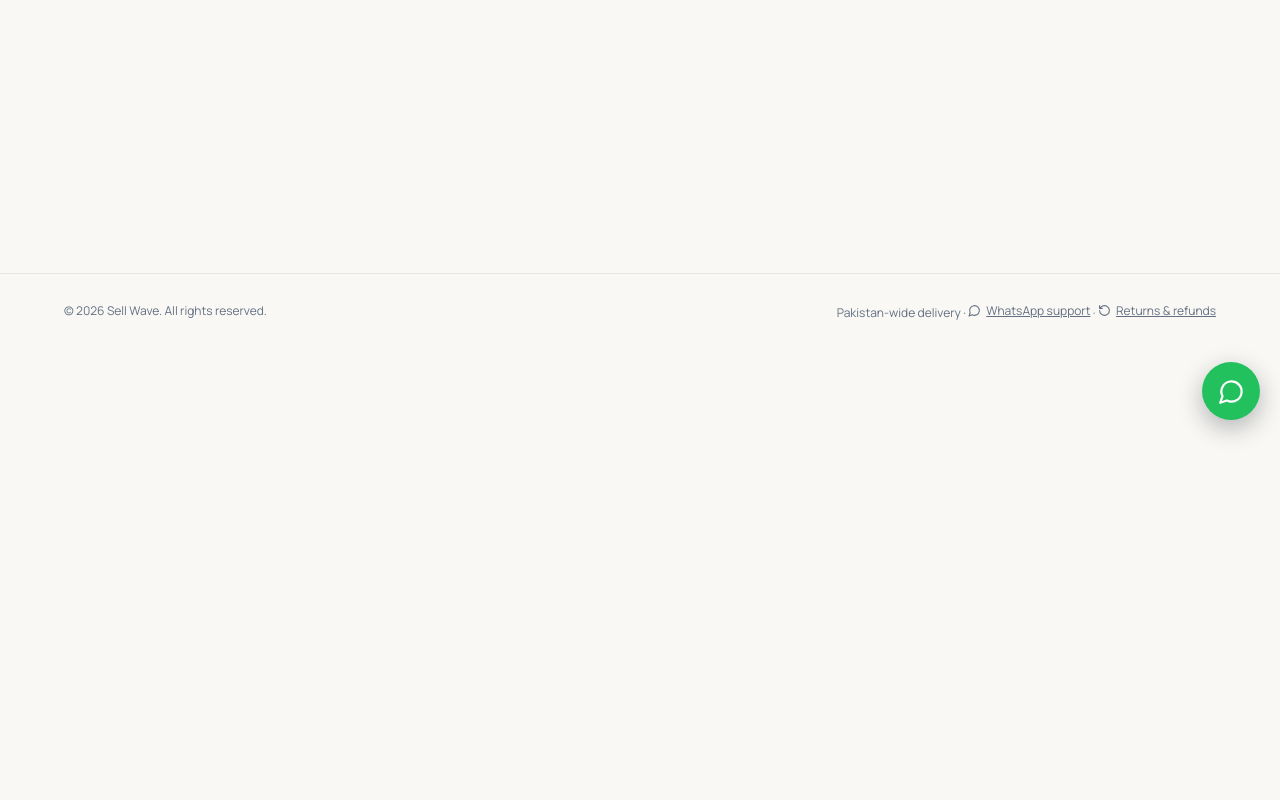
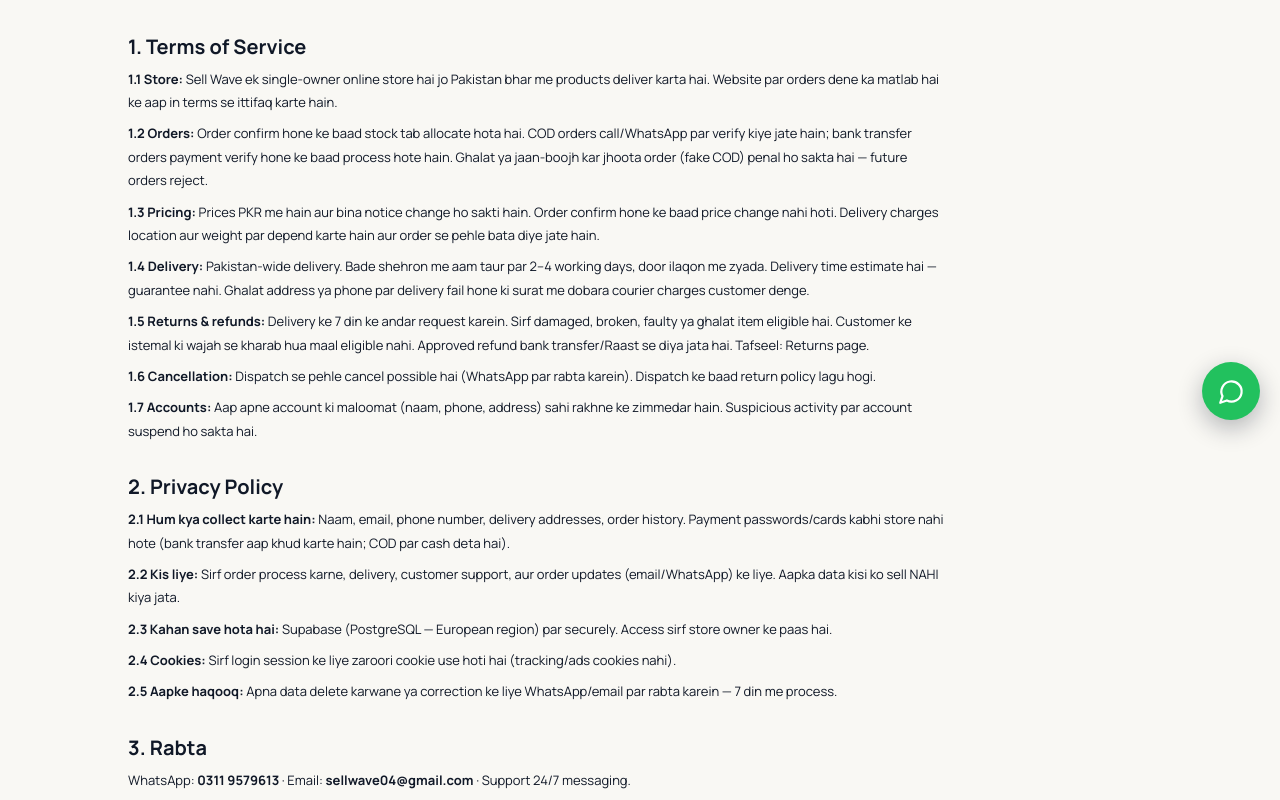
Before and after one commit to fk-builds/sellwave, a React (Vite) app in the folder web/: page /terms in a window 1280 px wide. Shown: the part 360-1160 px from the top of the page. Before the commit the page ends 800 px from the top, so only its background shows below. Built offline with nearby package versions, Linux system fonts and the light colour scheme; no server answers; a web font is replaced by a local one.

Commit message:
Terms & Privacy page

```diff
--- a/web/src/App.tsx
+++ b/web/src/App.tsx
@@ -13,6 +13,7 @@ import { Wishlist } from './pages/Wishlist';
 import { OrderDetail } from './pages/OrderDetail';
 import { OrderConfirmation } from './pages/OrderConfirmation';
 import { Support } from './pages/Support';
+import { Terms } from './pages/Terms';
 import { useStore, waLink } from './lib/store';
 
 const Simple = ({ title, children }: { title: string; children: string }) => (
@@ -55,11 +56,12 @@ export default function App() {
         <Route path="/support" element={<Support />} />
         <Route path="/about" element={<Simple title="About Sell Wave">Sell Wave is a single-owner online mega store serving customers across Pakistan.</Simple>} />
         <Route path="/returns" element={<Returns />} />
+        <Route path="/terms" element={<Terms />} />
         <Route path="*" element={<Simple title="Page not found">The page you requested does not exist.</Simple>} />
       </Routes>
       <footer>
         <span>© {new Date().getFullYear()} Sell Wave. All rights reserved.</span>
-        <span>Pakistan-wide delivery · <a href={waLink(supportWhatsapp)} target="_blank" rel="noreferrer"><MessageCircle size={13} /> WhatsApp support</a> · <a href="/returns"><RotateCcw size={13} /> Returns & refunds</a></span>
+        <span>Pakistan-wide delivery · <a href={waLink(supportWhatsapp)} target="_blank" rel="noreferrer"><MessageCircle size={13} /> WhatsApp support</a> · <a href="/returns"><RotateCcw size={13} /> Returns & refunds</a> · <a href="/terms">Terms & privacy</a></span>
       </footer>
       <a
         className="whatsapp-float"
--- /dev/null
+++ b/web/src/pages/Terms.tsx
@@ -0,0 +1,30 @@
+export function Terms() {
+  return (
+    <main className="page terms">
+      <p className="eyebrow">SELL WAVE</p>
+      <h1>Terms & Privacy</h1>
+      <p className="lede">Aakhri update: 26 August 2026 · Sell Wave, Pakistan (sellwave04@gmail.com · 0311 9579613)</p>
+
+      <section className="terms-body">
+        <h2>1. Terms of Service</h2>
+        <p><b>1.1 Store:</b> Sell Wave ek single-owner online store hai jo Pakistan bhar me products deliver karta hai. Website par orders dene ka matlab hai ke aap in terms se ittifaq karte hain.</p>
+        <p><b>1.2 Orders:</b> Order confirm hone ke baad stock tab allocate hota hai. COD orders call/WhatsApp par verify kiye jate hain; bank transfer orders payment verify hone ke baad process hote hain. Ghalat ya jaan-boojh kar jhoota order (fake COD) penal ho sakta hai — future orders reject.</p>
+        <p><b>1.3 Pricing:</b> Prices PKR me hain aur bina notice change ho sakti hain. Order confirm hone ke baad price change nahi hoti. Delivery charges location aur weight par depend karte hain aur order se pehle bata diye jate hain.</p>
+        <p><b>1.4 Delivery:</b> Pakistan-wide delivery. Bade shehron me aam taur par 2–4 working days, door ilaqon me zyada. Delivery time estimate hai — guarantee nahi. Ghalat address ya phone par delivery fail hone ki surat me dobara courier charges customer denge.</p>
+        <p><b>1.5 Returns & refunds:</b> Delivery ke 7 din ke andar request karein. Sirf damaged, broken, faulty ya ghalat item eligible hai. Customer ke istemal ki wajah se kharab hua maal eligible nahi. Approved refund bank transfer/Raast se diya jata hai. Tafseel: Returns page.</p>
+        <p><b>1.6 Cancellation:</b> Dispatch se pehle cancel possible hai (WhatsApp par rabta karein). Dispatch ke baad return policy lagu hogi.</p>
+        <p><b>1.7 Accounts:</b> Aap apne account ki maloomat (naam, phone, address) sahi rakhne ke zimmedar hain. Suspicious activity par account suspend ho sakta hai.</p>
+
+        <h2>2. Privacy Policy</h2>
+        <p><b>2.1 Hum kya collect karte hain:</b> Naam, email, phone number, delivery addresses, order history. Payment passwords/cards kabhi store nahi hote (bank transfer aap khud karte hain; COD par cash deta hai).</p>
+        <p><b>2.2 Kis liye:</b> Sirf order process karne, delivery, customer support, aur order updates (email/WhatsApp) ke liye. Aapka data kisi ko sell NAHI kiya jata.</p>
+        <p><b>2.3 Kahan save hota hai:</b> Supabase (PostgreSQL — European region) par securely. Access sirf store owner ke paas hai.</p>
+        <p><b>2.4 Cookies:</b> Sirf login session ke liye zaroori cookie use hoti hai (tracking/ads cookies nahi).</p>
+        <p><b>2.5 Aapke haqooq:</b> Apna data delete karwane ya correction ke liye WhatsApp/email par rabta karein — 7 din me process.</p>
+
+        <h2>3. Rabta</h2>
+        <p>WhatsApp: <b>0311 9579613</b> · Email: <b>sellwave04@gmail.com</b> · Support 24/7 messaging.</p>
+      </section>
+    </main>
+  );
+}
--- a/web/src/styles/global.css
+++ b/web/src/styles/global.css
@@ -238,3 +238,7 @@ footer a{display:inline-flex;align-items:center;gap:5px}
 .upload-field{display:inline-flex;align-items:center;gap:8px;flex-wrap:wrap}
 .mobile-nav-brand{color:#fff}
 .mobile-nav-brand span{color:var(--lime)}
+
+.terms-body{max-width:820px;margin-top:10px}
+.terms-body h2{font-size:20px;margin:30px 0 8px}
+.terms-body p{font-size:13px;line-height:1.8;color:var(--ink);margin:8px 0}
```
